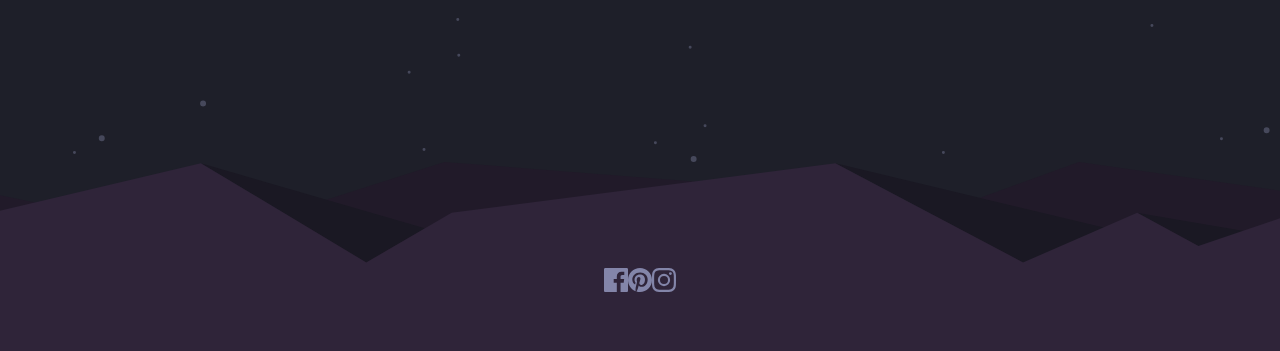
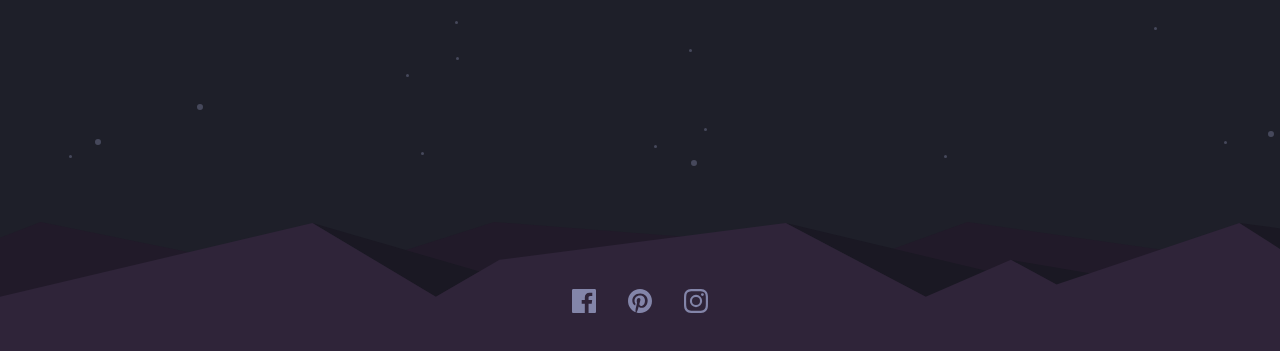
Before and after one commit to mrcordova/launch-countdown-timer, a plain HTML site: page index.html in a window 1280 px wide. Shown: the part 403-754 px from the top of the page. Drawn offline with Linux system fonts and the light colour scheme.

Commit message:
sizing for mobile footer image

```diff
--- a/css/style.css
+++ b/css/style.css
@@ -22,12 +22,14 @@ body {
   min-height: 100svh;
   display: grid;
   background-color: var(--Very-dark-blue);
-  /* grid-template-columns: 1fr max-content; */
+  /* grid-template-columns: 1fr 200px; */
+  grid-template-rows: 1fr 12rem;
   /* grid-auto-rows: max-content; */
   /* grid-template-columns: max-content; */
   /* place-content: safe center; */
-  /* background: url("/images/pattern-hills.svg") no-repeat bottom,
-    url("/images/bg-stars.svg") no-repeat top; */
+  /* background: url("/images/pattern-hills.svg") no-repeat bottom right 0.4rem /
+      cover,
+    url("/images/bg-stars.svg") no-repeat top var(--Very-dark-blue); */
   /* object-fit: fill; */
 }
 main {
@@ -35,6 +37,7 @@ main {
   /* height: 100%; */
   place-items: center;
   grid-row: 1;
+  background: url("/images/bg-stars.svg") no-repeat top var(--Very-dark-blue);
 }
 main > img {
   grid-row: 1;
@@ -68,6 +71,8 @@ footer {
   display: grid;
   place-items: center;
   grid-row: 2;
+  background: url("/images/pattern-hills.svg") repeat-x bottom right -4rem / cover;
+  /* background-size: cover; */
 }
 footer > img {
   grid-row: 1;
@@ -77,6 +82,8 @@ footer > img {
   display: flex;
   grid-row: 1;
   grid-column: 1 / -1;
+  /* mobile */
+  gap: 2rem;
 }
 
 .left-circle {
@@ -247,3 +254,14 @@ footer > img {
   display: flex;
   gap: 1rem;
 }
+
+@media (min-width: 30rem) {
+  body {
+    /* background: url("/images/pattern-hills.svg") no-repeat bottom / contain
+      url("/images/bg-stars.svg") no-repeat top var(--Very-dark-blue); */
+  }
+
+  footer {
+    background: url("/images/pattern-hills.svg") repeat-x bottom / contain;
+  }
+}
--- a/index.html
+++ b/index.html
@@ -29,7 +29,7 @@
   </head>
   <body>
     <main class="red-hat-text-700">
-      <img src="./images/bg-stars.svg" alt="stars" />
+      <!-- <img src="./images/bg-stars.svg" alt="stars" /> -->
       <div class="content">
         <h1>WE'RE LAUNCHING SOON</h1>
         <div class="timer-container">
@@ -89,7 +89,7 @@
       </div>
     </main>
     <footer>
-      <img src="./images/pattern-hills.svg" alt="hills" />
+      <!-- <img src="./images/pattern-hills.svg" alt="hills" /> -->
       <div class="icons">
         <svg xmlns="http://www.w3.org/2000/svg" width="24" height="24">
           <path
```
